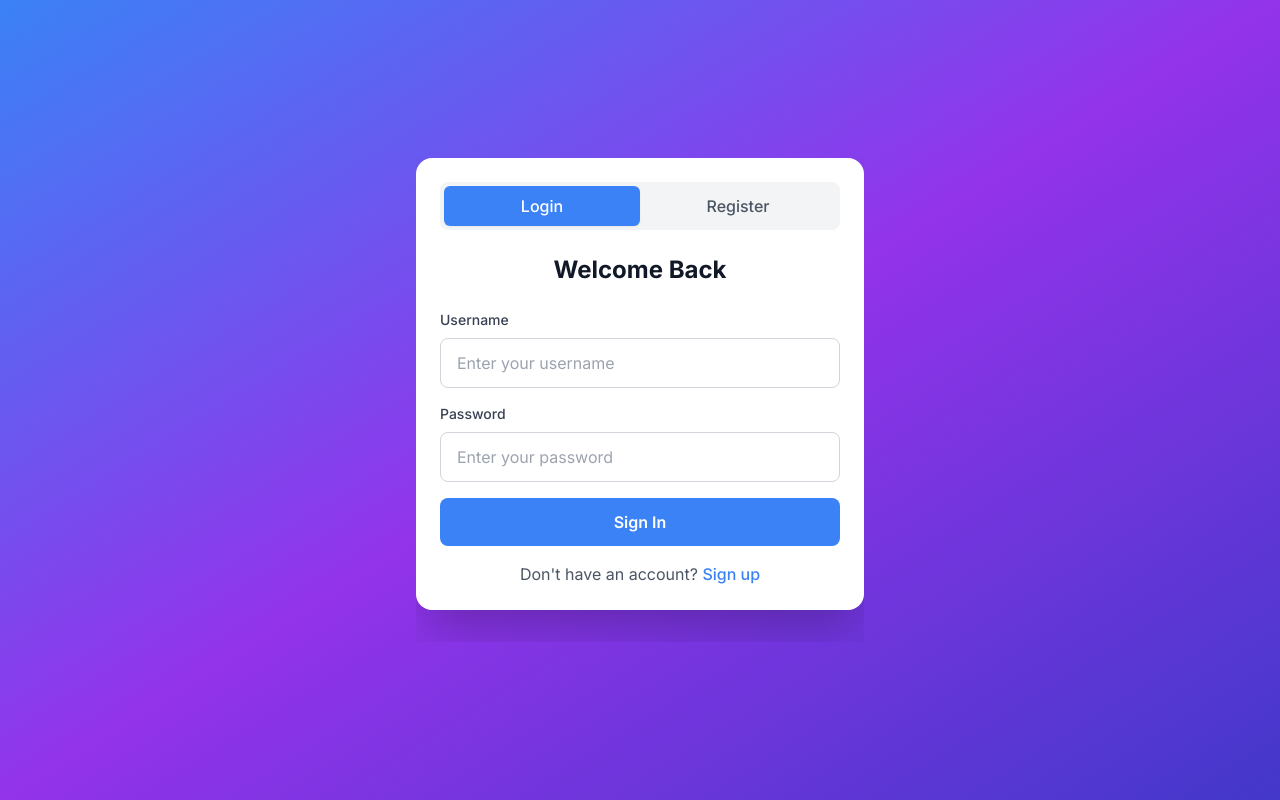
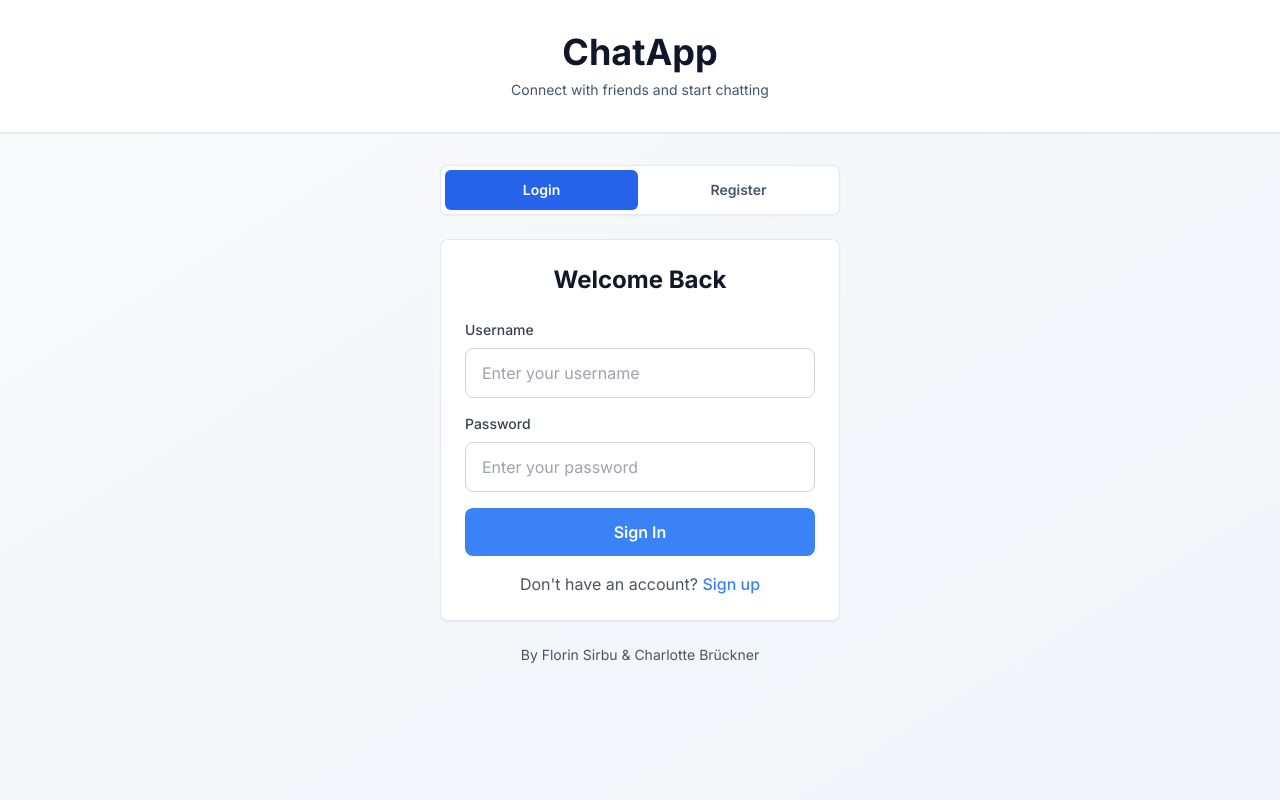
Before and after one commit to florinsirbu99as/ChatApp, a Next.js app: page / in a window 1280 px wide. Built offline with nearby package versions, Linux system fonts and the light colour scheme.

Commit message:
Design Anpassungen

```diff
--- /dev/null
+++ b/src/app/api/chats/delete/route.ts
@@ -0,0 +1,26 @@
+import { NextResponse } from 'next/server'
+import { cookies } from 'next/headers'
+import { callApi } from '@/lib/serverApi'
+
+export async function POST(req: Request) {
+  try {
+    const cookieStore = await cookies()
+    const token = cookieStore.get('token')?.value
+
+    if (!token) return NextResponse.json({ error: 'Not authenticated' }, { status: 401 });
+
+    const { chatid } = await req.json();
+    if (!chatid) return NextResponse.json({ error: 'chatid required' }, { status: 400 });
+
+    const result = await callApi<{ chatid?: string | number }>(
+      'deletechat',
+      { chatid },
+      'GET',
+      token
+    );
+
+    return NextResponse.json(result);
+  } catch (error: any) {
+    return NextResponse.json({ error: error?.message ?? 'Failed to delete chat' }, { status: 500 });
+  }
+}
--- a/src/app/home/page.tsx
+++ b/src/app/home/page.tsx
@@ -156,7 +156,7 @@ export default function HomePage() {
                           <h3 className="font-semibold text-slate-900">
                             {chat.chatname || `Chat ${chat.chatid}`}
                           </h3>
-                          <p className="text-xs text-slate-500 mt-1">ID: {String(chat.chatid).slice(0, 8)}...</p>
+
                         </div>
                         <div className="text-blue-600 ml-2">
                           <svg className="w-5 h-5" fill="none" stroke="currentColor" viewBox="0 0 24 24">
--- a/src/app/page.tsx
+++ b/src/app/page.tsx
@@ -8,36 +8,51 @@ export default function HomePage() {
   const [isLogin, setIsLogin] = useState(true)
 
   return (
-    <div className="min-h-screen bg-gradient-to-br from-blue-500 via-purple-600 to-indigo-700">
-      <div className="flex items-center justify-center min-h-screen p-4 py-8">
-        <div className="w-full max-w-md max-h-screen overflow-y-auto">
+    <main className="min-h-screen bg-gradient-to-br from-slate-50 to-slate-100">
+      {/* Header Area */}
+      <div className="bg-white border-b border-slate-200 shadow-sm">
+        <div className="mx-auto max-w-md px-4 sm:px-6 py-6 sm:py-8">
+          <div className="text-center">
+            <h1 className="text-3xl sm:text-4xl font-bold text-slate-900 mb-2">
+              ChatApp
+            </h1>
+            <p className="text-sm text-slate-600">
+              Connect with friends and start chatting
+            </p>
+          </div>
+        </div>
+      </div>
 
-          {/* Auth Card */}
-          <div className="bg-white rounded-2xl shadow-2xl p-6 mb-8">
+      {/* Main Content */}
+      <div className="mx-auto max-w-md px-4 sm:px-6 py-8">
         {/* Toggle Buttons */}
-            <div className="flex mb-6 bg-gray-100 rounded-lg p-1">
+        <div className="bg-white rounded-lg shadow-sm p-1 mb-6 border border-slate-200">
+          <div className="flex gap-1">
             <button
               onClick={() => setIsLogin(true)}
-                className={`flex-1 py-2 px-4 rounded-md font-medium transition-all ${
+              className={`flex-1 py-2.5 px-4 rounded-md font-semibold text-sm transition-all ${
                 isLogin
-                    ? 'bg-blue-500 text-white shadow-sm'
-                    : 'text-gray-600 hover:text-gray-800'
+                  ? 'bg-blue-600 text-white shadow-sm'
+                  : 'text-slate-600 hover:text-slate-900 hover:bg-slate-50'
               }`}
             >
               Login
             </button>
             <button
               onClick={() => setIsLogin(false)}
-                className={`flex-1 py-2 px-4 rounded-md font-medium transition-all ${
+              className={`flex-1 py-2.5 px-4 rounded-md font-semibold text-sm transition-all ${
                 !isLogin
-                    ? 'bg-blue-500 text-white shadow-sm'
-                    : 'text-gray-600 hover:text-gray-800'
+                  ? 'bg-blue-600 text-white shadow-sm'
+                  : 'text-slate-600 hover:text-slate-900 hover:bg-slate-50'
               }`}
             >
               Register
             </button>
           </div>
+        </div>
 
+        {/* Form Card */}
+        <div className="bg-white rounded-lg shadow-sm border border-slate-200 p-6">
           {/* Forms */}
           {isLogin ? (
             <LoginForm onSwitchToRegister={() => setIsLogin(false)} />
@@ -45,8 +60,14 @@ export default function HomePage() {
             <RegisterForm onSwitchToLogin={() => setIsLogin(true)} />
           )}
         </div>
+
+        {/* Footer Info */}
+        <div className="mt-6 text-center">
+          <p className="text-sm text-slate-600">
+            By Florin Sirbu & Charlotte Brückner
+          </p>
         </div>
       </div>
-    </div>
+    </main>
   )
 }
```
Also changed, not shown: src/app/home/chat/[chatid]/page.tsx (+10 -12 lines). Lines whose indentation alone changed are shown as unchanged.
